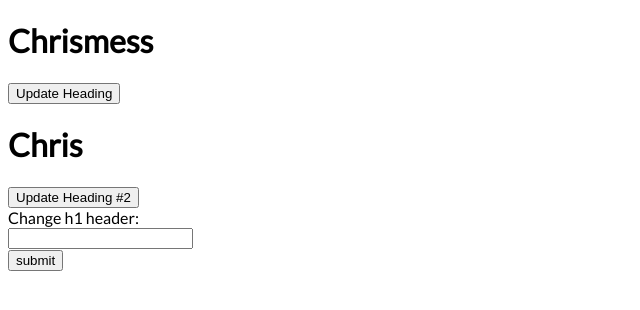
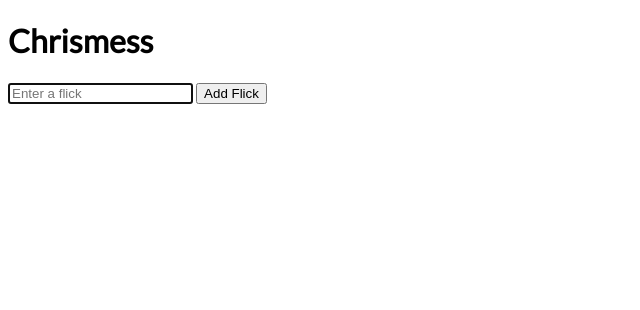
Before and after one commit to kmjanis/chrismess, a plain HTML site: page index.html in a window 1280 px wide. Shown: the whole page, without its empty margins (0-640 px from the left). Drawn offline with Linux system fonts and the light colour scheme.

Commit message:
Update to index html from class 6/26

```diff
--- a/index.html
+++ b/index.html
@@ -3,28 +3,25 @@
 <head>
   <meta charset="utf-8" />
   <meta http-equiv="X-UA-Compatible" content="IE=edge">
-    <title>chrismess - a whole mess o' Chrisses</title>
+  <title>Chrismess - A whole mess o' Chrisses</title>
   <meta name="viewport" content="width=device-width, initial-scale=1">
   <link rel="stylesheet" type="text/css" media="screen" href="index.css" />
-
 </head>
 <body>
   <h1>Chrismess</h1>
 
-    <button>Update Heading</button>
+  <form id="flickForm">
+    <input
+      type="text"
+      name="flickName"
+      placeholder="Enter a flick"
+      autofocus
+    >
+    <button type="submit">Add Flick</button>
+  </form>
 
-    <h1 id = "Pratt">Chris</h1>
-
-    <button>Update Heading #2</button>
+  <ul id="flicks"></ul>
 
   <script src="index.js"></script>
-
-    <form action="index.html">
-        Change h1 header: <br>
-        <input type="text" name="firstname"><br>
-        <input type="submit" value="submit">
-
-    </form>
-
 </body>
 </html>
```
Lines whose indentation alone changed are shown as unchanged.
